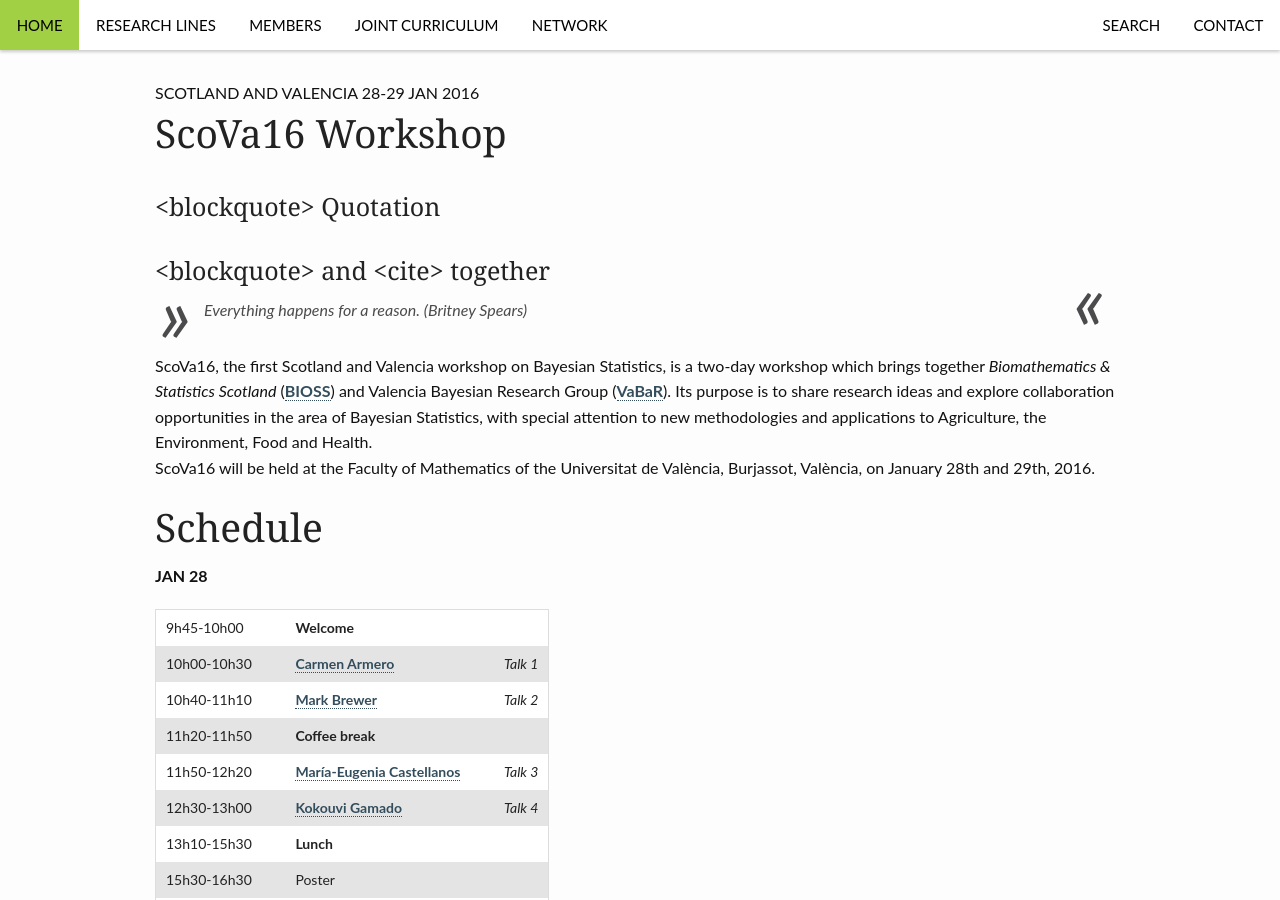
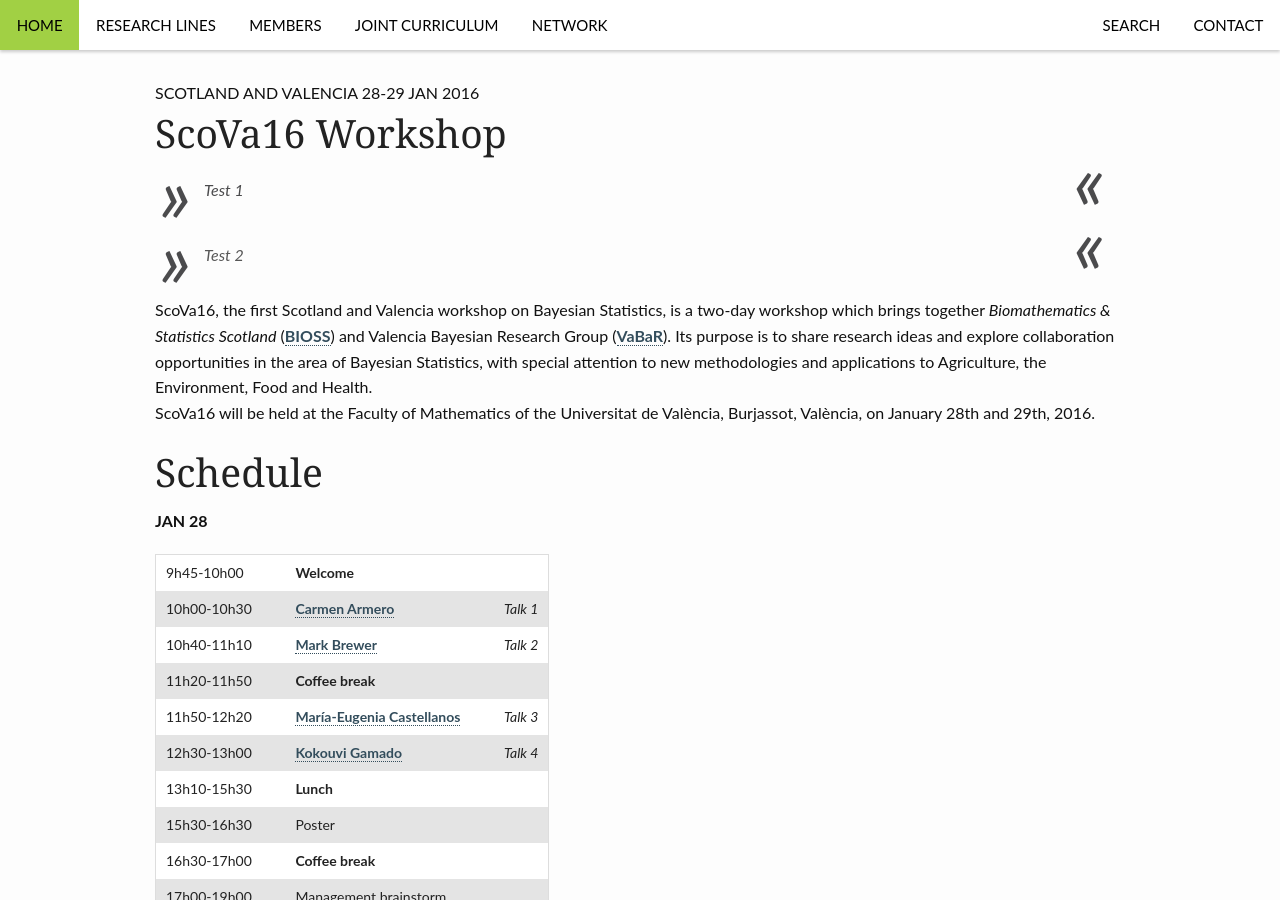
Before and after one commit to VABAR/VABAR.github.io, a Jekyll site: the page built from _posts/events/2015-11-25-ScoVa16.md, in a window 1280 px wide and 900 px high. Built offline with Jekyll 4.4.1, drawn with Linux system fonts in a browser that asks for light colours.

Commit message:
Update 2015-11-25-ScoVa16.md

```diff
--- a/_posts/events/2015-11-25-ScoVa16.md
+++ b/_posts/events/2015-11-25-ScoVa16.md
@@ -8,11 +8,9 @@ header: no
 categories: events
 ---
 
-### &lt;blockquote&gt; Quotation
+<blockquote> Test 1 </blockquote>
 
-### &lt;blockquote&gt; and &lt;cite&gt;  together
-
-<blockquote>Everything happens for a reason. (Britney Spears)</blockquote>
+> Test 2
 
 ScoVa16, the first Scotland and Valencia workshop on Bayesian Statistics, is a two-day workshop which brings together <i>Biomathematics & Statistics Scotland</i> (<a href="http://www.bioss.ac.uk/">BIOSS</a>) and Valencia Bayesian Research Group (<a href="http://vabar.github.io/">VaBaR</a>). Its purpose is to share research ideas and explore collaboration opportunities in the area of Bayesian Statistics, with special attention to new methodologies and applications to Agriculture, the Environment, Food and Health. <br />
 ScoVa16 will be held at the Faculty of Mathematics of the Universitat de València, Burjassot, València, on January 28th and 29th, 2016.
```
